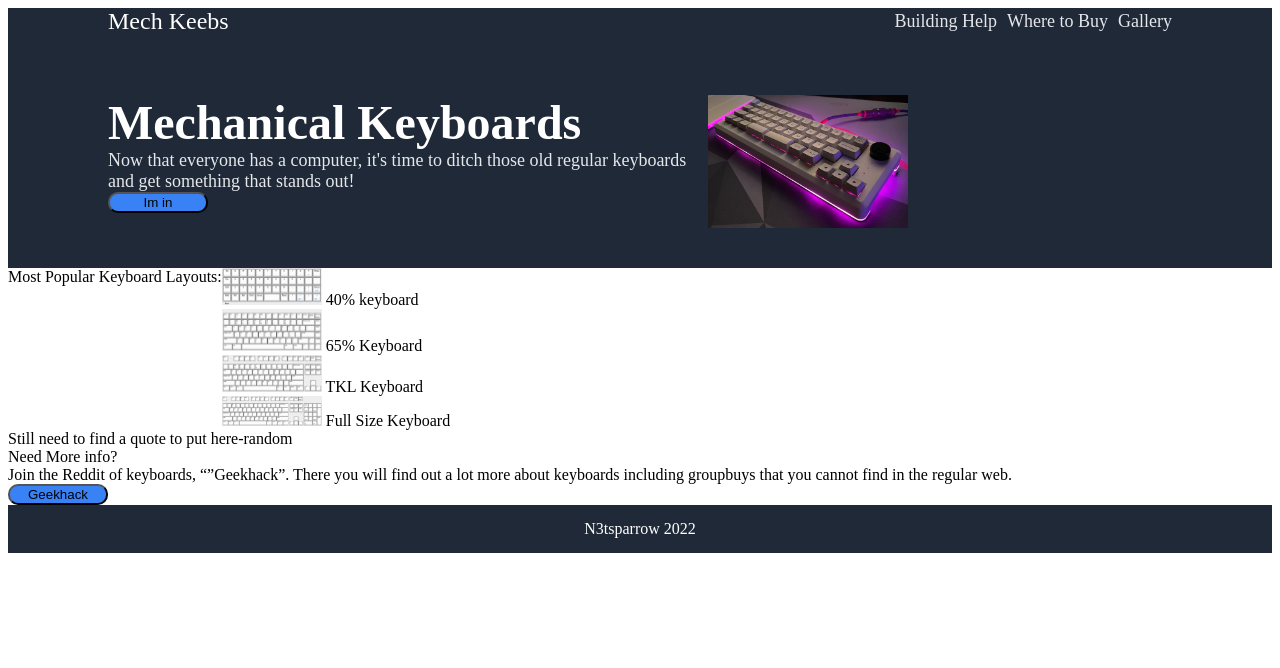
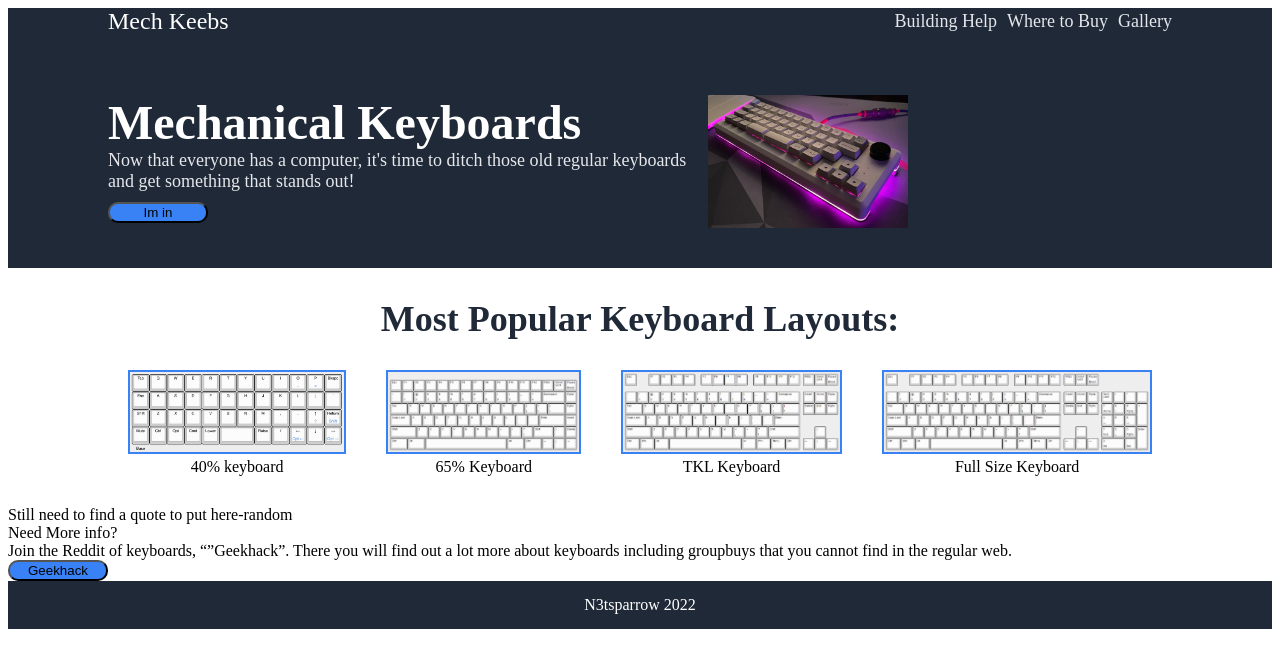
Before and after one commit to Netsparrow/Project-landing-page, a plain HTML site: page index.html in a window 1280 px wide. Drawn offline with Linux system fonts and the light colour scheme.

Commit message:
changed some things in Index doc and finished styling the middle element and its children in css

```diff
--- a/index.html
+++ b/index.html
@@ -53,22 +53,22 @@
             Most Popular Keyboard Layouts:
         </div>
 
-        <div class="images">
+        <div class="middle-images">
             <div class="img 40">
-                <img src="Pictures/40keyboard.jpeg" alt="Cajal Keyboard" style="width: 100px;height: auto">
-                40% keyboard
+                <img src="Pictures/40keyboard.jpeg" class="pic one" alt="Cajal Keyboard">
+                <div class="text">40% keyboard</div>
             </div>
             <div class="img 65">
-                <img src="Pictures/65keyboard.png" alt="Cajal Keyboard" style="width: 100px;height: auto">
-                65% Keyboard
+                <img src="Pictures/65keyboard.png" class="pic two" alt="Cajal Keyboard">
+                <div class="text">65% Keyboard</div>
             </div>
             <div class="img tkl">
-                <img src="Pictures/tkl-keyboard.png" alt="Cajal Keyboard" style="width: 100px;height: auto">
-                TKL Keyboard
+                <img src="Pictures/tkl-keyboard.png" class="pic three" alt="Cajal Keyboard">
+                <div class="text">TKL Keyboard</div>
             </div>
             <div class="img full-size">
-                <img src="Pictures/full-size-keyboard.png" alt="Cajal Keyboard" style="width: 100px;height: auto">
-                Full Size Keyboard
+                <img src="Pictures/full-size-keyboard.png" class="pic four" alt="Cajal Keyboard">
+                <div class="text">Full Size Keyboard</div>
             </div>
         </div>
     </div>
--- a/style.css
+++ b/style.css
@@ -55,6 +55,7 @@ body {
  .htwo-message {
      font-size: 18px;
      color: #E5E7EB;
+     padding-bottom: 10px;
  }
 
  .htwoimg {                         /*!!!!!!!!!!!!!!!!!!!!!!!!!!*/
@@ -68,6 +69,31 @@ body {
 
 .middle {
     display: flex;
+    align-items: center;
+    flex-direction: column;
+    padding: 0px 100px 30px 100px;
+}
+
+.middle-title {
+    font-size: 36px;
+    font-weight: bold;
+    color: #1F2937;
+    padding: 30px;
+}
+.middle-images {
+    display: flex;
+    flex-wrap: wrap;
+    justify-content: space-evenly;
+    flex-direction: row;
+    gap: 40px;
+}
+
+.img {
+   flex-wrap: wrap;
+}
+.text {
+    display: flex;
+    justify-content: center;
 }
 
 
@@ -109,4 +135,13 @@ button {
 .header-img {
     width: 200px;
     height: auto;
+    display: flex;
+    justify-content: center;
+    align-items: center;
 }
+
+.pic  {
+    width: auto;
+    height: 80px;
+    border:2px solid #3882F6;
+}
```
